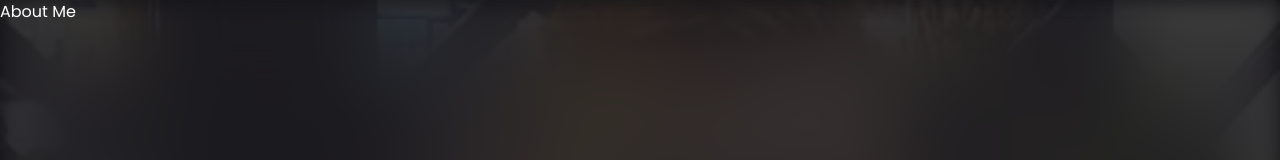
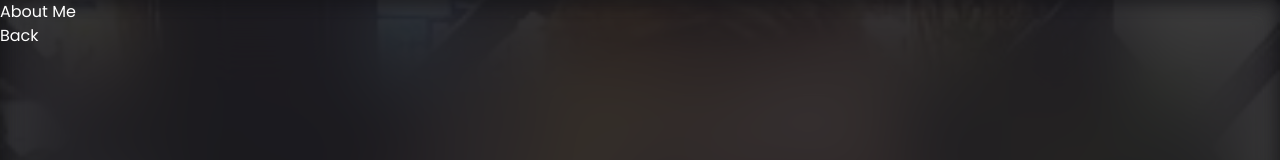
Before and after one commit to Ceddix/cedrik.me, a Next.js app: page /about in a window 1280 px wide. Shown: the top 160 px of the page. Built offline with nearby package versions, Linux system fonts and the light colour scheme.

Commit message:
feat: added title metadata and backlink to homepage to about and contact page

```diff
--- a/app/about/page.tsx
+++ b/app/about/page.tsx
@@ -7,6 +7,10 @@ const poppins = Poppins({
     weight: "400",
     variable: "--font-poppins"
 })
+
+export const metadata = {
+    title: 'About',
+}
 
 export default function About() {
   return (
@@ -19,6 +23,8 @@ export default function About() {
           <PageWrapper>
 
               About Me
+              <br/>
+              <a href="/">Back</a>
 
           </PageWrapper>
 
--- a/app/contact/page.tsx
+++ b/app/contact/page.tsx
@@ -7,6 +7,10 @@ const poppins = Poppins({
     weight: "400",
     variable: "--font-poppins"
 })
+
+export const metadata = {
+    title: 'Contact',
+}
 
 export default function About() {
   return (
@@ -19,6 +23,8 @@ export default function About() {
           <PageWrapper>
 
               Contact
+              <br/>
+              <a href="/">Back</a>
 
           </PageWrapper>
 
```
